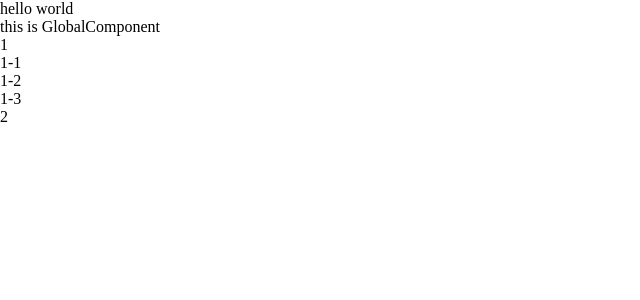
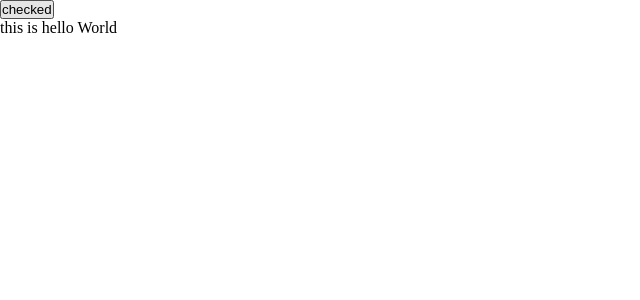
Before and after one commit to gongjianOnline/vue3_demo, a Vue app: page / in a window 1280 px wide. Shown: the top 300 px of the page, without its empty margins (0-640 px from the left). Built offline with nearby package versions, Linux system fonts and the light colour scheme.

Commit message:
动态组件练习

```diff
--- a/src/App.vue
+++ b/src/App.vue
@@ -1,51 +1,21 @@
 <template>
-  <div>hello world</div>
-  <GlobalComponent></GlobalComponent>
-  <HelloWorld :data="data"></HelloWorld>
-
+  <button @click="handelClick">checked</button>
+  <component :is="componentsName[index].componentName"></component>
 </template>
 
 <script setup lang="ts">
-import {reactive} from "vue"
-import HelloWorld from "./components/HelloWorld.vue"
-interface Data {
-  name:string,
-  id:string,
-  child?:Data[]
-}
+  import {reactive,ref} from "vue"
+  import HelloWorld from "./components/HelloWorld.vue"
+  import GlobalComponent from "./components/GlobalComponent.vue";
+  const index = ref(0);
+  const componentsName = reactive([
+    {"componentName":HelloWorld},
+    {"componentName":GlobalComponent}
+  ])
 
-const data = reactive<Data[]>([
-  {
-    name:"1",
-    id:"1",
-    child:[
-      {
-        name:"1-1",
-        id:"1-1"
-      },
-      {
-        name:"1-2",
-        id:"1-2"
-      },
-      {
-        name:"1-3",
-        id:"1-3"
-      },
-
-    ]
-  },
-  {
-    name:'2',
-    id:"2"
+  const handelClick = ()=>{
+    index.value++
   }
-])
-
-
-
-
 
 
 </script>
-<style scoped>
-
-</style>
--- a/src/components/HelloWorld.vue
+++ b/src/components/HelloWorld.vue
@@ -1,26 +1,11 @@
 <template>
-  <!-- <div>{{ data }}</div> -->
-  <div v-for="(item) in data" :key="item.id">
-    {{ item.name }}
-    <xxx v-if="item.child?.length" :data="item.child">{{ item.name }}</xxx>
-  </div>
+  <div>this is hello World</div>
 </template>
+
 <script setup lang="ts">
-interface Data {
-  name:string,
-  id:string,
-  child?:Data[]
-}
-defineProps({
-  data:{
-    type:Array<Data>,
-    default:()=>new Array()
-  }
-})
+
+
 </script>
+<style scoped>
 
-<script lang="ts">
-export default {
-  name:"xxx"
-}
-</script>
+</style>
--- a/src/main.ts
+++ b/src/main.ts
@@ -1,11 +1,9 @@
 import { createApp } from 'vue'
 import './style.css'
 import App from './App.vue'
-import GlobalComponent from "./components/GlobalComponent.vue";
 
 
 var app = createApp(App);
 
-app.component("GlobalComponent",GlobalComponent)
 
 app.mount('#app');
```
